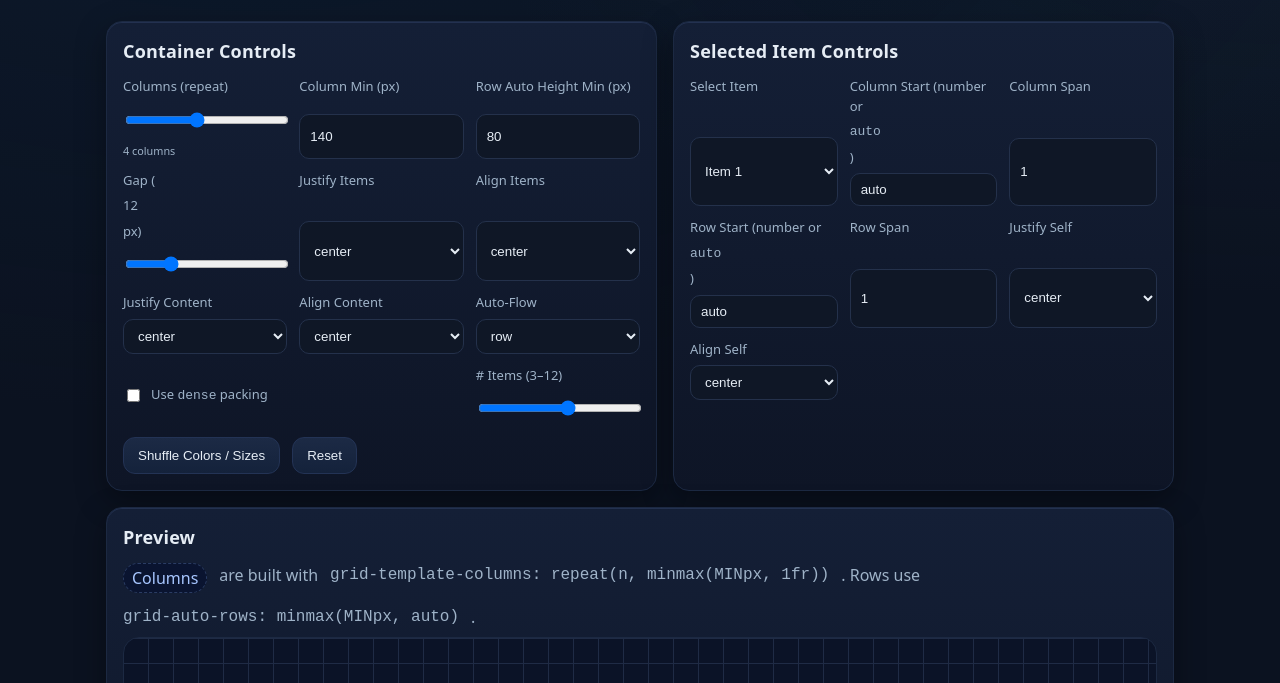
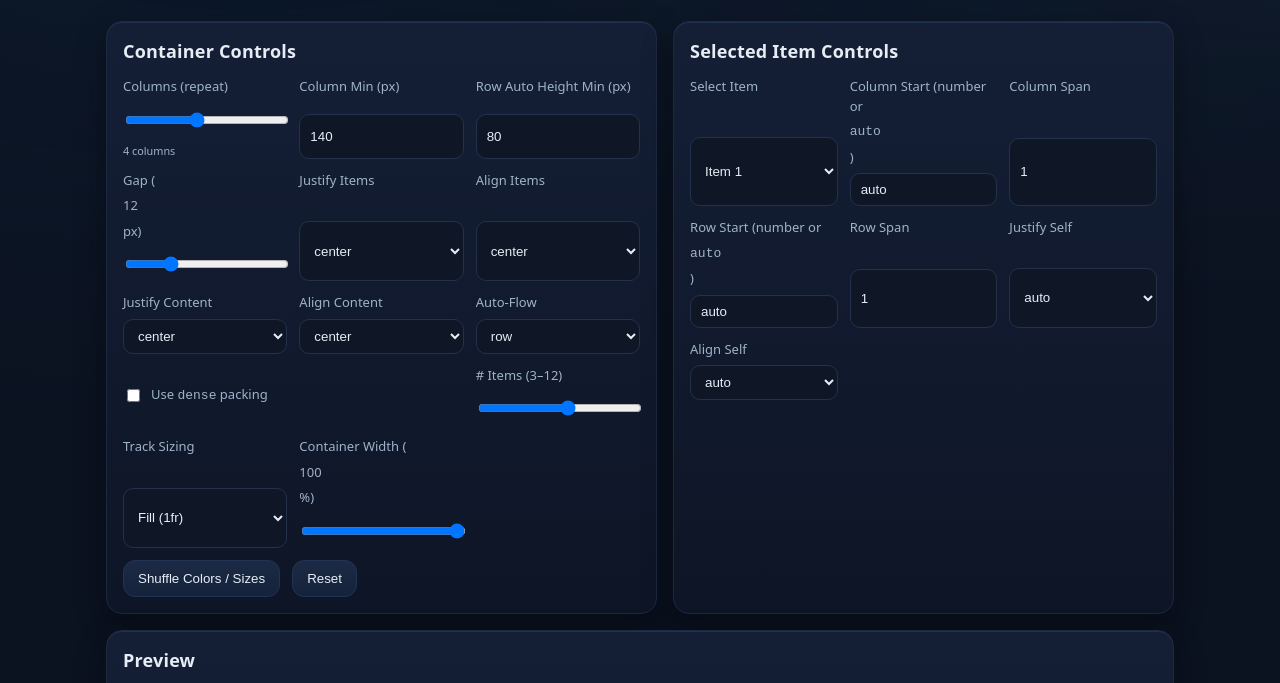
Before and after one commit to mgnamdan/grid-playground, a plain HTML site: page index.html in a window 1280 px wide. Shown: the part 103-786 px from the top of the page. Drawn offline with Linux system fonts and the light colour scheme.

Commit message:
updated visibility of some property adjustments

```diff
--- a/index.html
+++ b/index.html
@@ -101,6 +101,19 @@
           # Items (3–12)
           <input id="itemCount" type="range" min="3" max="12" value="8" />
         </label>
+
+        <label>
+          Track Sizing
+          <select id="trackSizing">
+            <option value="fill" selected>Fill (1fr)</option>
+            <option value="fit">Fit (auto)</option>
+          </select>
+        </label>
+
+        <label>
+          Container Width (<span id="cwVal">100</span>%)
+          <input id="containerWidth" type="range" min="60" max="100" value="100" />
+        </label>
       </div>
 
       <div class="buttons">
@@ -142,22 +155,22 @@
         <label>
           Justify Self
           <select id="justifySelf">
-            <option>auto</option>
+            <option selected>auto</option>
             <option>stretch</option>
             <option>start</option>
             <option>end</option>
-            <option selected>center</option>
+            <option>center</option>
           </select>
         </label>
 
         <label>
           Align Self
           <select id="alignSelf">
-            <option>auto</option>
+            <option selected>auto</option>
             <option>stretch</option>
             <option>start</option>
             <option>end</option>
-            <option selected>center</option>
+            <option>center</option>
           </select>
         </label>
       </div>
--- a/script.js
+++ b/script.js
@@ -19,6 +19,9 @@ const controls = {
   autoFlow: $("#autoFlow"),
   dense: $("#dense"),
   itemCount: $("#itemCount"),
+  trackSizing: $("#trackSizing"),              // NEW
+  containerWidth: $("#containerWidth"),        // NEW
+  cwVal: $("#cwVal"),                          // NEW
   shuffle: $("#shuffle"),
   reset: $("#reset")
 };
@@ -45,15 +48,17 @@ const DEFAULTS = {
     alignContent: "center",
     autoFlow: "row",
     dense: false,
-    itemCount: 8
+    itemCount: 8,
+    trackSizing: "fill",    // "fill" => 1fr, "fit" => auto
+    containerWidth: 100
   },
   item: {
     colStart: "auto",
     colSpan: 1,
     rowStart: "auto",
     rowSpan: 1,
-    justifySelf: "center",
-    alignSelf: "center"
+    justifySelf: "auto",    // inherit container
+    alignSelf: "auto"       // inherit container
   }
 };
 
@@ -70,23 +75,31 @@ function createItem(i){
 }
 
 function setItemPlacement(el, { colStart, colSpan, rowStart, rowSpan, justifySelf, alignSelf }){
-  // grid-column: <start> / span <n>
-  const colStartVal = (colStart + "").trim();
-  const rowStartVal = (rowStart + "").trim();
+  const colStartVal = (colStart + "").trim() || "auto";
+  const rowStartVal = (rowStart + "").trim() || "auto";
 
-  el.style.gridColumn = `${colStartVal || "auto"} / span ${Number(colSpan) || 1}`;
-  el.style.gridRow = `${rowStartVal || "auto"} / span ${Number(rowSpan) || 1}`;
+  el.style.gridColumn = `${colStartVal} / span ${Math.max(1, Number(colSpan) || 1)}`;
+  el.style.gridRow = `${rowStartVal} / span ${Math.max(1, Number(rowSpan) || 1)}`;
 
-  el.style.justifySelf = justifySelf;
-  el.style.alignSelf = alignSelf;
+  // Only write inline self-alignment when it overrides container alignment
+  if (justifySelf && justifySelf !== "auto") {
+    el.style.justifySelf = justifySelf;
+  } else {
+    el.style.removeProperty("justify-self");
+  }
+  if (alignSelf && alignSelf !== "auto") {
+    el.style.alignSelf = alignSelf;
+  } else {
+    el.style.removeProperty("align-self");
+  }
 
-  // keep state
-  el.dataset.colStart = colStartVal || "auto";
-  el.dataset.colSpan = Number(colSpan) || 1;
-  el.dataset.rowStart = rowStartVal || "auto";
-  el.dataset.rowSpan = Number(rowSpan) || 1;
-  el.dataset.justifySelf = justifySelf;
-  el.dataset.alignSelf = alignSelf;
+  // keep state for UI sync
+  el.dataset.colStart = colStartVal;
+  el.dataset.colSpan = Math.max(1, Number(colSpan) || 1);
+  el.dataset.rowStart = rowStartVal;
+  el.dataset.rowSpan = Math.max(1, Number(rowSpan) || 1);
+  el.dataset.justifySelf = justifySelf || "auto";
+  el.dataset.alignSelf = alignSelf || "auto";
 }
 
 function populateItemSelect(){
@@ -108,7 +121,6 @@ function getSelectedItem(){
 function syncSelectedItemControls(){
   const el = getSelectedItem();
   if(!el) return;
-
   itemCtrls.colStart.value = el.dataset.colStart ?? DEFAULTS.item.colStart;
   itemCtrls.colSpan.value = Number(el.dataset.colSpan ?? DEFAULTS.item.colSpan);
   itemCtrls.rowStart.value = el.dataset.rowStart ?? DEFAULTS.item.rowStart;
@@ -123,12 +135,13 @@ function applyContainerStyles(){
   const colMin = Math.max(0, Number(controls.colMin.value));
   const rowMin = Math.max(0, Number(controls.rowMin.value));
   const gap = Number(controls.gap.value);
-
   const dense = controls.dense.checked;
   const flow = controls.autoFlow.value + (dense ? " dense" : "");
+  const sizingMode = controls.trackSizing.value; // "fill" or "fit"
+  const fillKeyword = sizingMode === "fill" ? "1fr" : "auto";
 
-  // Build core grid CSS
-  grid.style.gridTemplateColumns = `repeat(${cols}, minmax(${colMin}px, 1fr))`;
+  // Core grid CSS
+  grid.style.gridTemplateColumns = `repeat(${cols}, minmax(${colMin}px, ${fillKeyword}))`;
   grid.style.gridAutoRows = `minmax(${rowMin}px, auto)`;
   grid.style.gap = `${gap}px`;
 
@@ -140,9 +153,14 @@ function applyContainerStyles(){
 
   grid.style.gridAutoFlow = flow;
 
+  // Width control (to help visualize justify-content)
+  const widthPct = Number(controls.containerWidth.value);
+  grid.style.width = `${widthPct}%`;
+
   // live labels
   controls.colsVal.textContent = cols;
   controls.gapVal.textContent = gap;
+  controls.cwVal.textContent = widthPct;
 
   updateCSSPreview();
 }
@@ -159,9 +177,12 @@ function syncContainerControls(){
   controls.autoFlow.value = DEFAULTS.container.autoFlow;
   controls.dense.checked = DEFAULTS.container.dense;
   controls.itemCount.value = DEFAULTS.container.itemCount;
+  controls.trackSizing.value = DEFAULTS.container.trackSizing;     // NEW
+  controls.containerWidth.value = DEFAULTS.container.containerWidth; // NEW
 
   controls.colsVal.textContent = DEFAULTS.container.cols;
   controls.gapVal.textContent = DEFAULTS.container.gap;
+  controls.cwVal.textContent = DEFAULTS.container.containerWidth;
 }
 
 /* ===== Items mount ===== */
@@ -177,7 +198,7 @@ function mountItems(n){
 
 /* ===== UI events ===== */
 ["change","input"].forEach(evt => {
-  ["cols","colMin","rowMin","gap","justifyItems","alignItems","justifyContent","alignContent","autoFlow","dense"]
+  ["cols","colMin","rowMin","gap","justifyItems","alignItems","justifyContent","alignContent","autoFlow","dense","trackSizing","containerWidth"]
     .forEach(k => controls[k].addEventListener(evt, applyContainerStyles));
 
   ["colStart","colSpan","rowStart","rowSpan","justifySelf","alignSelf"]
@@ -192,30 +213,25 @@ controls.itemCount.addEventListener("input", e => {
 itemCtrls.selectedItem.addEventListener("change", syncSelectedItemControls);
 
 controls.shuffle.addEventListener("click", () => {
-  // randomize hues and optionally give a few items bigger spans
   const items = $$(".item", grid);
   items.forEach(el => {
     const hue = palette[Math.floor(Math.random()*palette.length)];
     el.style.setProperty("--h", hue);
 
-    // 30% chance to span extra columns/rows (within bounds)
+    // occasional playful spans (respect current columns)
     if (Math.random() < 0.3){
       const maxCols = Number(controls.cols.value);
-      const spanC = Math.min( Math.ceil(Math.random()*2)+0, maxCols ); // up to 3
-      const spanR = Math.min( Math.ceil(Math.random()*2)+0, 3 );       // up to 3
-
-      const startC = "auto";
-      const startR = "auto";
+      const spanC = Math.min(1 + Math.ceil(Math.random()*2), maxCols); // up to 3
+      const spanR = Math.min(1 + Math.ceil(Math.random()*2), 3);       // up to 3
       setItemPlacement(el, {
-        colStart: startC,
+        colStart: "auto",
         colSpan: spanC,
-        rowStart: startR,
+        rowStart: "auto",
         rowSpan: spanR,
         justifySelf: el.dataset.justifySelf || DEFAULTS.item.justifySelf,
         alignSelf: el.dataset.alignSelf || DEFAULTS.item.alignSelf
       });
     } else {
-      // reset to default spans, preserve self alignment
       setItemPlacement(el, {
         colStart: "auto",
         colSpan: 1,
@@ -240,7 +256,6 @@ function applySelectedItemStyles(){
   const el = getSelectedItem();
   if(!el) return;
 
-  // sanitize inputs
   const colStart = itemCtrls.colStart.value.trim() || "auto";
   const colSpan = Math.max(1, Number(itemCtrls.colSpan.value || 1));
   const rowStart = itemCtrls.rowStart.value.trim() || "auto";
@@ -257,6 +272,7 @@ function updateCSSPreview(){
   const s = getComputedStyle(grid);
   const rules = [
     ["display", "grid"],
+    ["width", s.width],
     ["grid-template-columns", s.gridTemplateColumns],
     ["grid-auto-rows", s.gridAutoRows],
     ["gap", s.gap],
@@ -274,7 +290,6 @@ function updateCSSPreview(){
 `}`
   ];
 
-  // Show selected item overrides
   const el = getSelectedItem();
   if(el){
     const itemRules = [];
```
